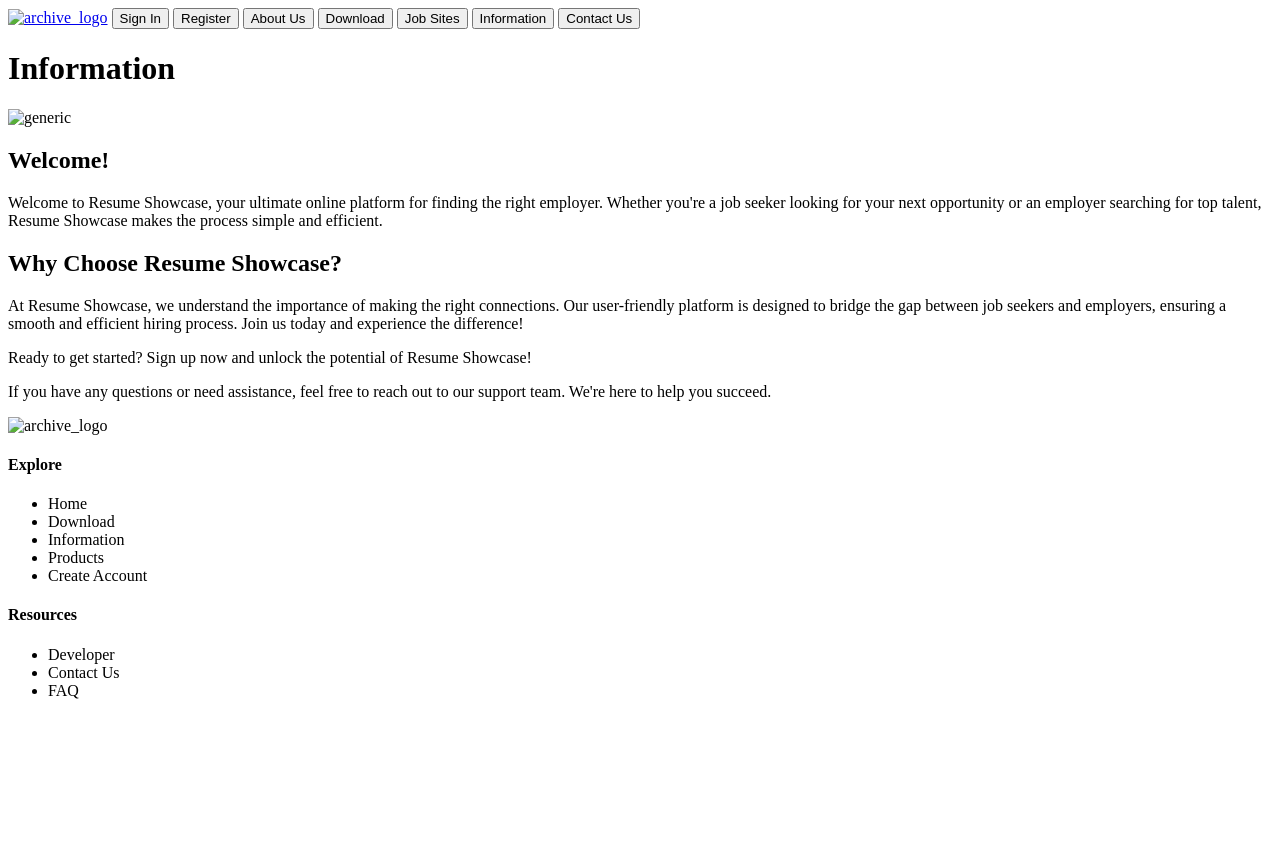
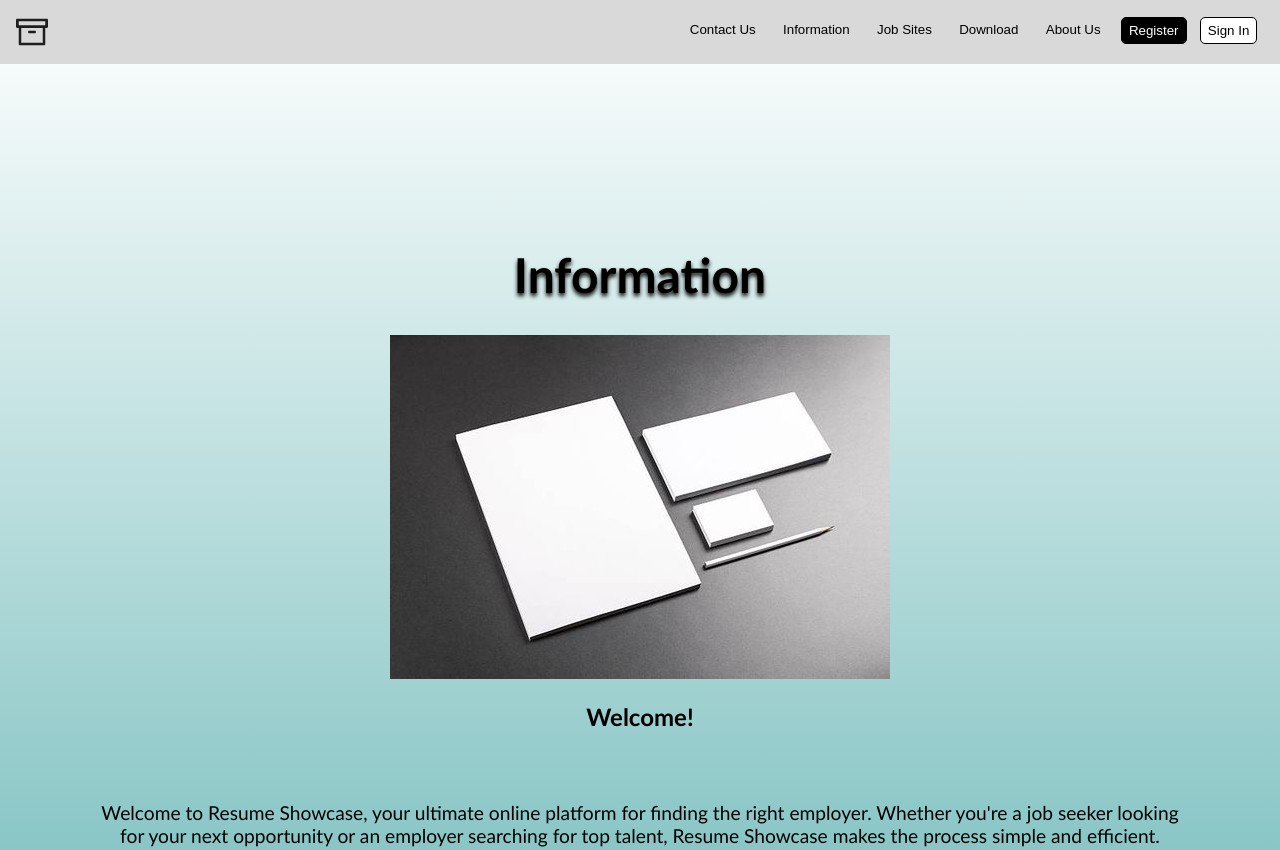
Before and after one commit to CMoffat-24/Web-Programming-Project, a plain HTML site: page pages/information.html in a window 1280 px wide. Shown: the top 850 px of the page. Before the commit the page ends 800 px from the top, so only its background shows below. Drawn offline with Linux system fonts and the light colour scheme; the site is published under a folder, as on GitHub Pages, so addresses that start at the root find nothing.

Commit message:
Update information.html

```diff
--- a/pages/information.html
+++ b/pages/information.html
@@ -3,12 +3,12 @@
 <head>
   <meta charset="UTF-8">
   <meta name="viewport" content="width=device-width, initial-scale=1.0">
-  <link rel="stylesheet" href="/styles/styles.css">
+  <link rel="stylesheet" href="../styles/styles.css">
   <title>Porfolio App</title>
 </head>
 <body>
   <header>
-    <a href="/index.html"><img class="logo" src="/images/archive_logo.png" alt="archive_logo"></a>
+    <a href="../index.html"><img class="logo" src="../images/archive_logo.png" alt="archive_logo"></a>
     <a href="sign_in.html"><button class="sign_in">Sign In</button></a>
     <a href="register.html"><button class="register">Register</button></a>
     <a href="about_us.html"><button>About Us</button></a>
@@ -20,7 +20,7 @@
 
   <main>
     <h1>Information</h1>
-    <img src="/images/generic.png" alt="generic">
+    <img src="../images/generic.png" alt="generic">
     <div>
       <h2>Welcome!</h2>
       <p>Welcome to Resume Showcase, your ultimate online platform for finding the right employer. Whether you're a job
@@ -37,7 +37,7 @@
   </main>
 
   <footer>
-    <img class="logo" src="/images/archive_logo.png" alt="archive_logo">
+    <img class="logo" src="../images/archive_logo.png" alt="archive_logo">
     <div class="footer-columns">
       <div>
         <h4>Explore</h4>
```
